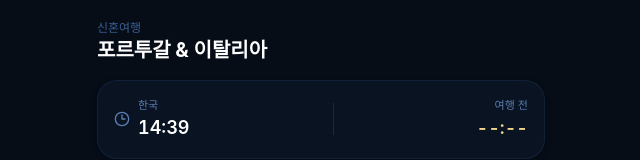
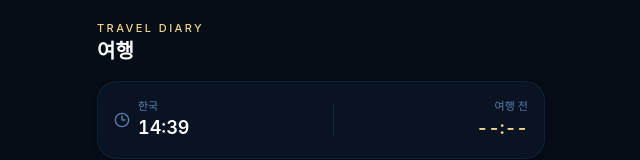
Before and after one commit to hyunni26/hm_plan, a React (Vite) app: page / in a window 1280 px wide. Shown: the top 160 px of the page, without its empty margins (319-959 px from the left). Built offline with nearby package versions, Linux system fonts and the light colour scheme; no server answers; the database is empty.

Commit message:
Update HomePage.jsx

```diff
--- a/src/pages/HomePage.jsx
+++ b/src/pages/HomePage.jsx
@@ -1,18 +1,22 @@
 import { useSchedules } from '../hooks/useSchedules'
 import { useBookings } from '../hooks/useBookings'
+import { useCities } from '../hooks/useCities'
 import ClockCard from '../components/home/ClockCard'
 import CountdownCard from '../components/home/CountdownCard'
 import TodayBriefCard from '../components/home/TodayBriefCard'
 import HotLinksRow from '../components/home/HotLinksRow'
 import { todayISO } from '../lib/dateUtils'
+import { buildCountryLabel } from '../lib/countryNames'
 
 export default function HomePage() {
   const { schedules, loading: schedulesLoading } = useSchedules()
   const { bookings, loading: bookingsLoading } = useBookings()
+  const { cities } = useCities()
 
   const today = todayISO()
   const todaySchedule = schedules.find((s) => s.schedule_date === today && s.city)
   const currentCity = todaySchedule?.city ?? null
+  const countryLabel = buildCountryLabel(cities)
 
   if (schedulesLoading || bookingsLoading) {
     return (
@@ -25,8 +29,10 @@ export default function HomePage() {
   return (
     <div className="space-y-4 px-4 pt-5">
       <div>
-        <p className="text-xs text-navy-500">신혼여행</p>
-        <h1 className="text-xl font-bold text-white">포르투갈 &amp; 이탈리아</h1>
+        <p className="text-[11px] font-medium uppercase tracking-[0.22em] text-gold-light">
+          Travel Diary
+        </p>
+        <h1 className="text-xl font-bold text-white">{countryLabel || '여행'}</h1>
       </div>
 
       <ClockCard currentCity={currentCity} />
```
